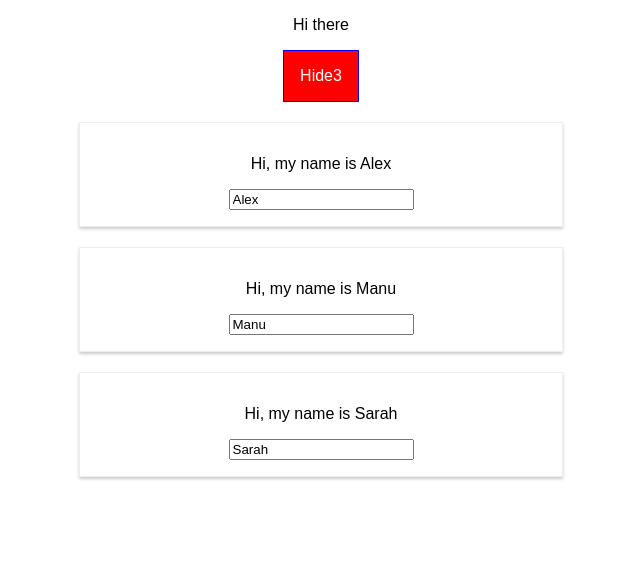
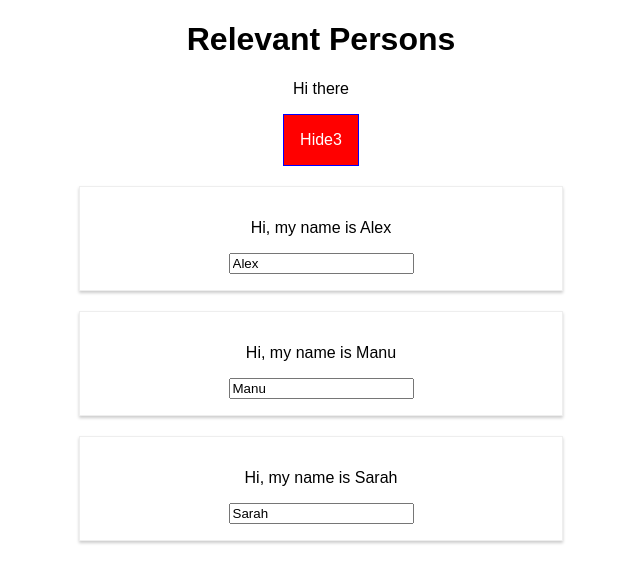
Before and after one commit to lyosha85/burgerbuilder, a React app: page / in a window 1280 px wide. Shown: the top 582 px of the page, without its empty margins (319-959 px from the left). Built offline with nearby package versions, Linux system fonts and the light colour scheme.

Commit message:
give props to a stateful component and pass it to a functional one

```diff
--- a/src/components/Cockpit/Cockpit.js
+++ b/src/components/Cockpit/Cockpit.js
@@ -19,6 +19,7 @@
 
   return (
     <div className={classes.Cockpit}>
+      <h1>{props.appTitle}</h1>
       <p className={headerClasses.join(" ")}> Hi there</p>
       <button onClick={props.clicked} className={btnClass}>
         {" "}
--- a/src/containers/App.js
+++ b/src/containers/App.js
@@ -38,6 +38,7 @@
     return (
       <div className={classes.App}>
         <Cockpit
+          appTitle={this.props.title}
           people={this.state.people}
           clicked={this.handlePeopleToggle}
           showPeople={this.state.showPeople}
--- a/src/index.js
+++ b/src/index.js
@@ -4,5 +4,8 @@
 import App from "./containers/App";
 import registerServiceWorker from "./registerServiceWorker";
 
-ReactDOM.render(<App />, document.getElementById("root"));
+ReactDOM.render(
+  <App title="Relevant Persons" />,
+  document.getElementById("root")
+);
 registerServiceWorker();
```
